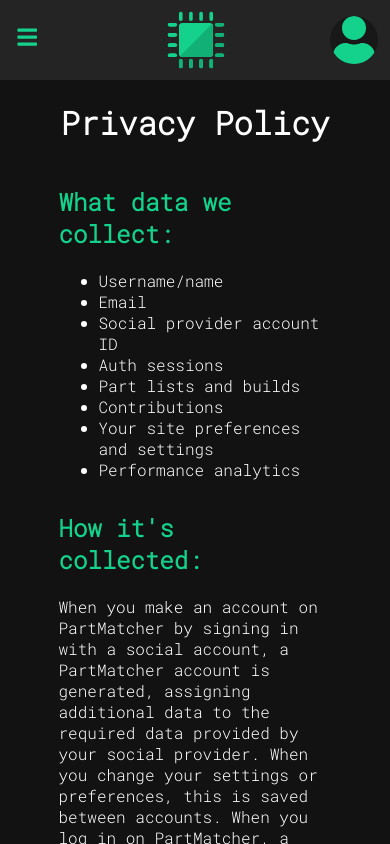
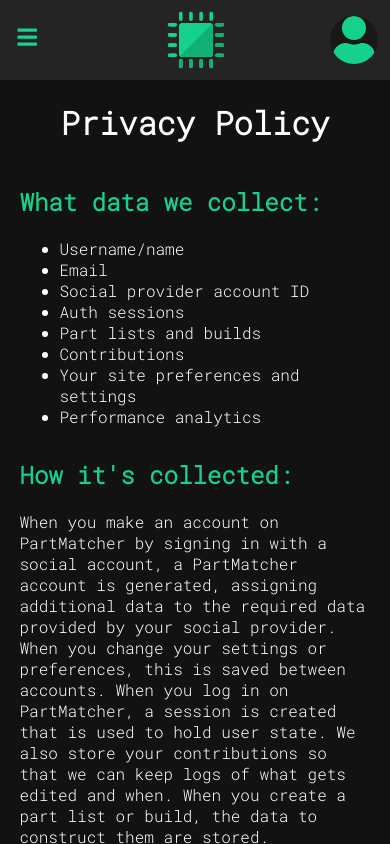
Before and after one commit to thefakequake/old-partmatcher, a Next.js app: page /privacy in a window 390 px wide. Built offline with nearby package versions, Linux system fonts and the light colour scheme; no server answers.

Commit message:
Fix text wrap on mobile on privacy page

```diff
--- a/pages/privacy/privacy.module.css
+++ b/pages/privacy/privacy.module.css
@@ -27,3 +27,9 @@
 .privacyBody a:hover {
   color: white;
 }
+
+@media screen and (max-width: 960px) {
+  .privacyBody {
+    width: 90vw;
+  }
+}
```
